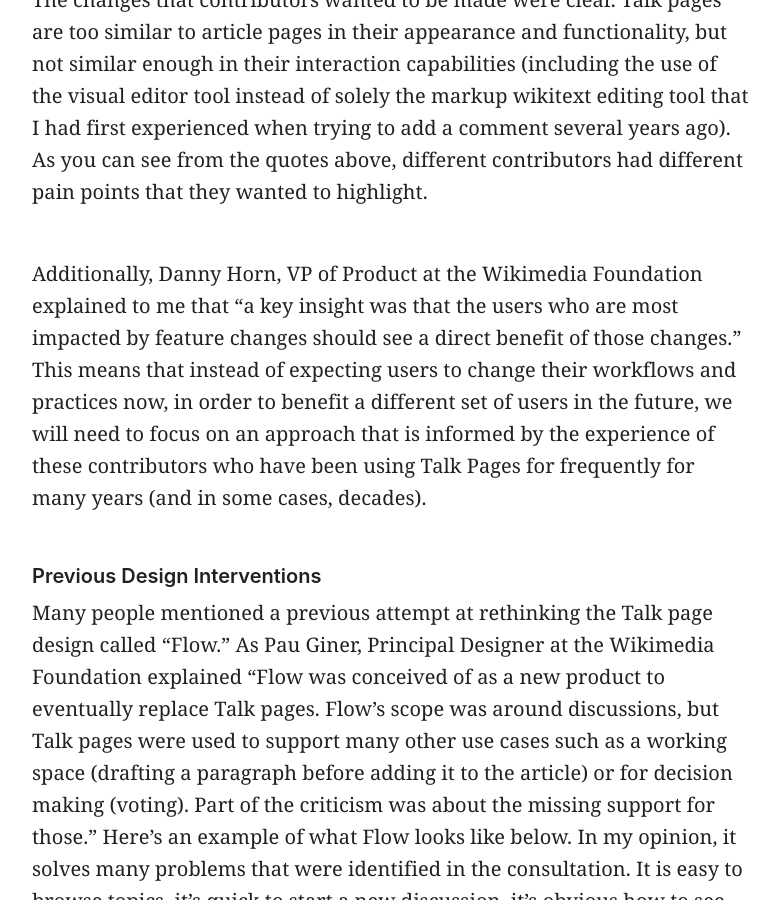
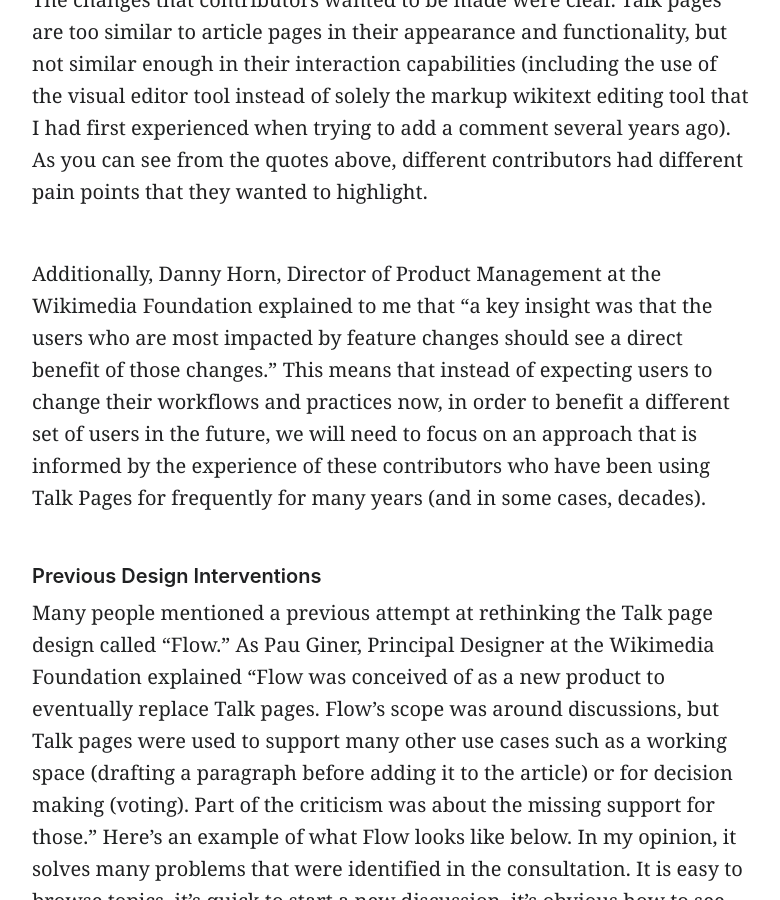
Before and after one commit to wikimedia/design-blog, a Jekyll site: the page built from _posts/2021-03-10-people-are-talking.md, in a window 1280 px wide and 900 px high, scrolled down 6478 px. Shown: the whole window, without its empty margins (248-1028 px from the left). Built offline with Jekyll 4.4.1, drawn with Linux system fonts in a browser that asks for light colours; some web fonts are replaced; some of the changed text lies outside the part shown.

Commit message:
fix(people are talking): minor changes
Change-Id: I4fac063b803641f63f3a5671e6c251dfc21e1f88

```diff
--- a/_posts/2021-03-10-people-are-talking.md
+++ b/_posts/2021-03-10-people-are-talking.md
@@ -64,7 +64,7 @@
 
 The changes that contributors wanted to be made were clear. Talk pages are too similar to article pages in their appearance and functionality, but not similar enough in their interaction capabilities (including the use of the visual editor tool instead of solely the markup wikitext editing tool that I had first experienced when trying to add a comment several years ago). As you can see from the quotes above, different contributors had different pain points that they wanted to highlight.
 
-Additionally, Danny Horn, VP of Product at the Wikimedia Foundation explained to me that “a key insight was that the users who are most impacted by feature changes should see a direct benefit of those changes.” This means that instead of expecting users to change their workflows and practices now, in order to benefit a different set of users in the future, we will need to focus on an approach that is informed by the experience of these contributors who have been using Talk Pages for frequently for many years (and in some cases, decades).
+Additionally, Danny Horn, Director of Product Management at the Wikimedia Foundation explained to me that “a key insight was that the users who are most impacted by feature changes should see a direct benefit of those changes.” This means that instead of expecting users to change their workflows and practices now, in order to benefit a different set of users in the future, we will need to focus on an approach that is informed by the experience of these contributors who have been using Talk Pages for frequently for many years (and in some cases, decades).
 
 ### Previous Design Interventions
 
@@ -103,7 +103,7 @@
 - Whatever the quality is of that gadget, the problem was big enough that someone felt compelled to fix it (so there’s a usability issue with what’s currently deployed to all users that I should probably look into).
 - If lots of other Wikipedia contributors have installed the gadget, then it probably has some good ideas that were accepted by the larger community, so I should learn from them, and, if appropriate, uplevel the ideas by productizing them.
 
-Two gadgets that were brought to my attention by community members that impressed. the Editing Team were the <a href="https://en.wikipedia.org/wiki/User:Enterprisey/reply-link">Reply Link</a> and <a href="https://commons.wikimedia.org/wiki/User:Jack_who_built_the_house/Convenient_Discussions">Convenient Discussions</a> (authored by <a href="https://en.wikipedia.org/wiki/User:Enterprisey">Enterprisey</a> and <a href="https://commons.wikimedia.org/wiki/User:Jack_who_built_the_house">Jack who built the house</a> respectively). Both addressed key issues such as replying and threading and handled them with elegant and intuitive interaction design.
+Two gadgets that were brought to my attention by community members that impressed the Editing Team were the <a href="https://en.wikipedia.org/wiki/User:Enterprisey/reply-link">Reply Link</a> and <a href="https://commons.wikimedia.org/wiki/User:Jack_who_built_the_house/Convenient_Discussions">Convenient Discussions</a> (authored by <a href="https://en.wikipedia.org/wiki/User:Enterprisey">Enterprisey</a> and <a href="https://commons.wikimedia.org/wiki/User:Jack_who_built_the_house">Jack who built the house</a> respectively). Both addressed key issues such as replying and threading and handled them with elegant and intuitive interaction design.
 
 <figure>
   <center>
@@ -163,7 +163,10 @@
   <center>
     <img src="{{ "/assets/uploads/people-are-talking/journey-map.png" | relative_url }}" alt="Image of journey map of different personas">
   </center>
-  <figcaption>A journey map shows what the current experience feels like and identifies opportunities for improvements.</figcaption>
+  <figcaption>
+    A journey map shows what the current experience feels like and identifies opportunities for improvements.<br>
+    <a href="https://commons.wikimedia.org/wiki/File:Discussion_Page_Reply_Journey_Map.png" target="_blank">Link to a larger (more legible) image</a>
+  </figcaption>
 </figure>
 
 At this point we understood the problem space and had a few solutions that we could start to experiment with, but we needed to figure out how and when we were going to do it. In terms of how, our team developed three principles that would guide all of our decisions:
```
Also changed, not shown: other parts of _posts/2021-03-10-people-are-talking.md (+1 -1 lines), 2 other files.
